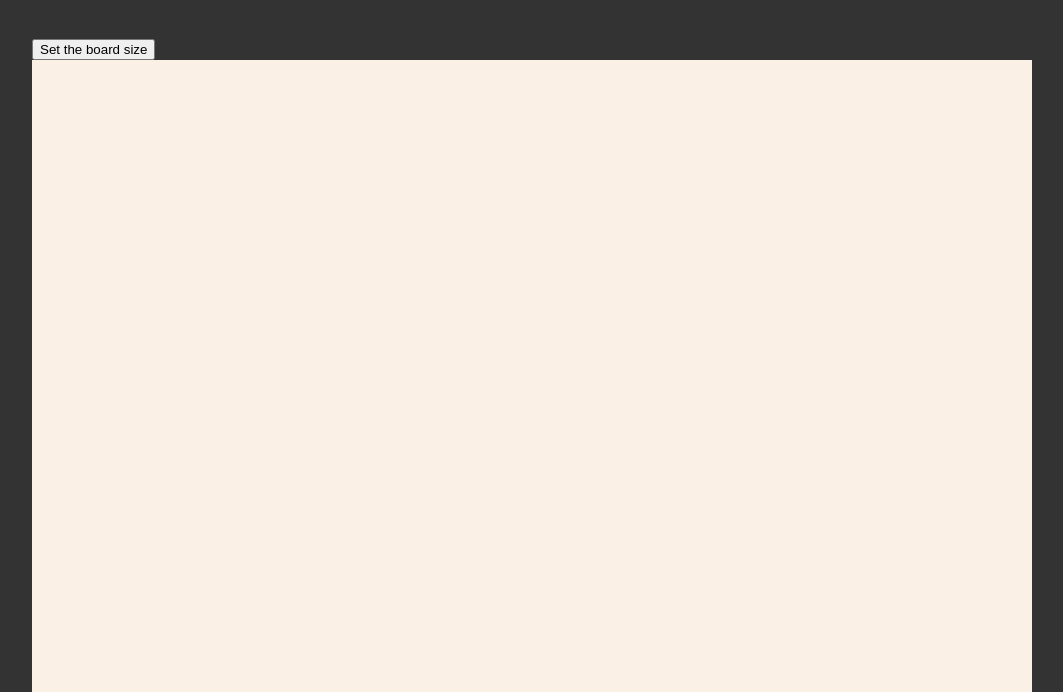
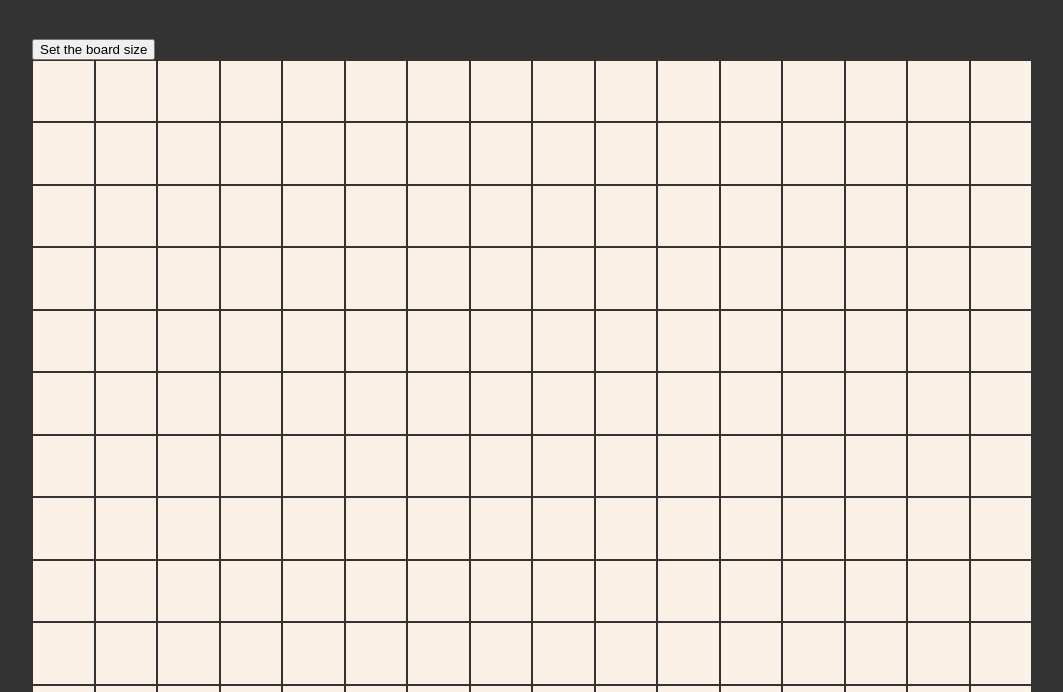
Before and after one commit to CScott96/odin-etch-a-sketch, a plain HTML site: page index.html in a window 1280 px wide. Shown: the part 108-800 px from the top of the page, without its empty margins (108-1171 px from the left). Drawn offline with Linux system fonts and the light colour scheme.

Commit message:
add transition to divs

```diff
--- a/assets/styles/main.css
+++ b/assets/styles/main.css
@@ -1,6 +1,7 @@
 body {
     --black: #333;
     --white: #faf0e6;
+    --green: #157a6e;
     background-color: var(--black);
     color: var(--white);
     font-family:
@@ -29,7 +30,12 @@ body {
             & > div {
                 display: inline-block;
                 box-sizing: border-box;
+                border: 1px solid var(--black);
                 background-color: var(--white);
+                transition: background-color 200ms ease-out;
+                &:hover {
+                    background-color: var(--green);
+                }
             }
         }
     }
```
